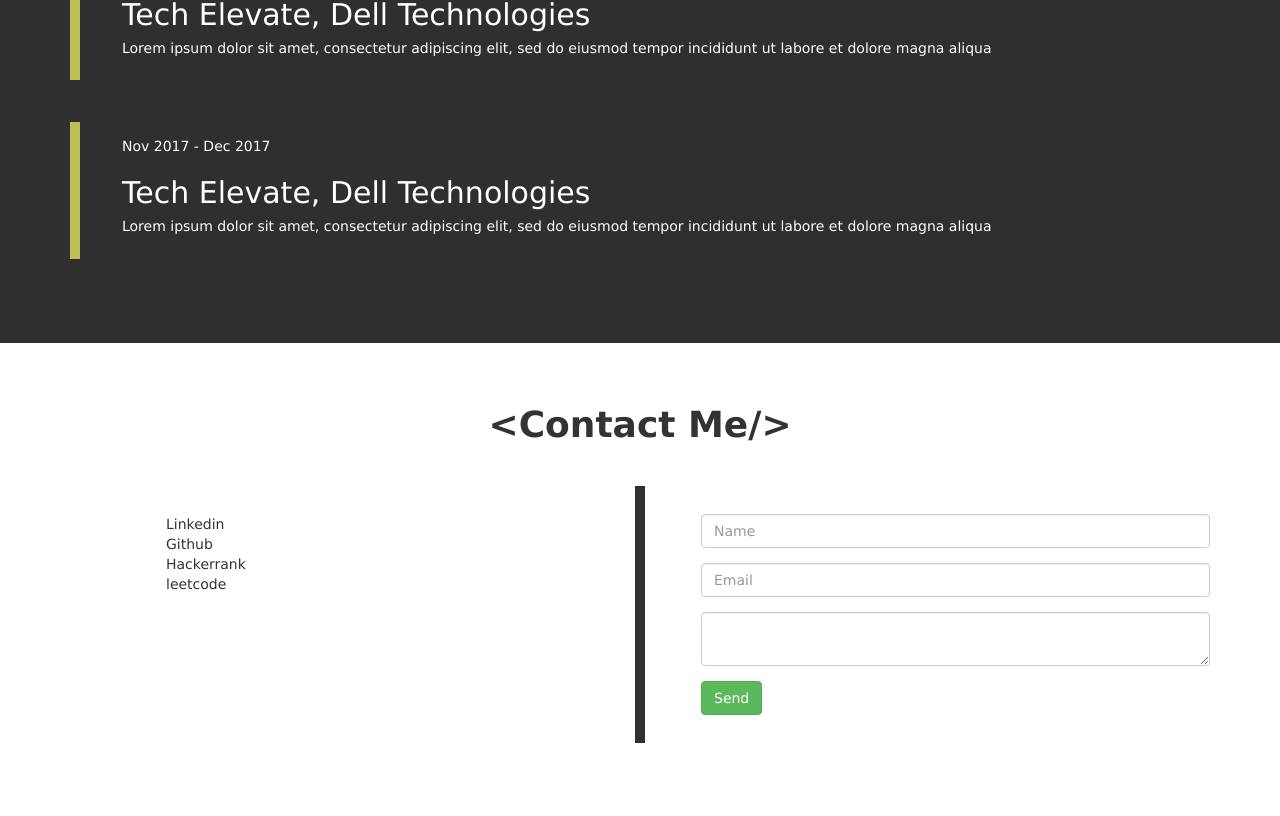
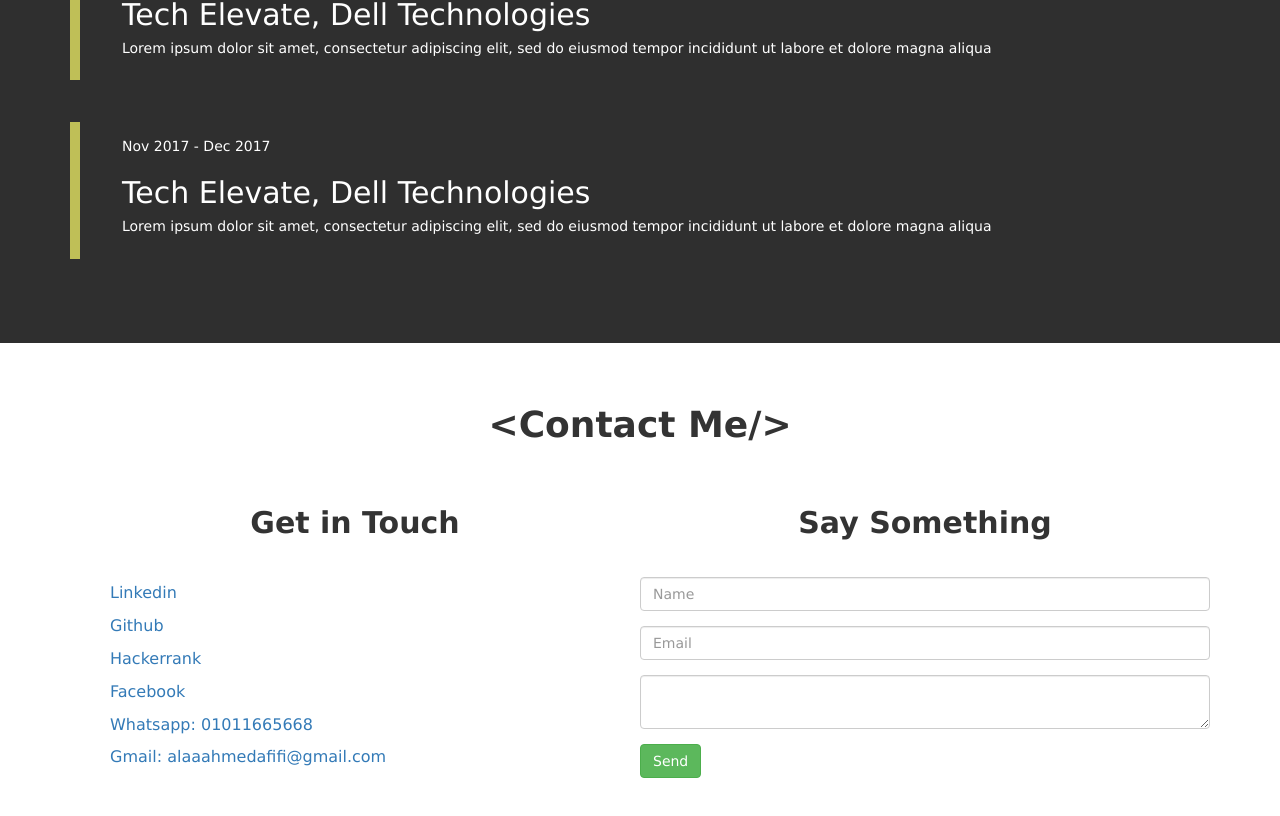
Before and after one commit to afifialaa/portfolio, an Angular app: page / in a window 1280 px wide. Shown: the part 2469-3285 px from the top of the page. Before the commit the page ends 3254 px from the top, so only its background shows below. Built offline with nearby package versions, Linux system fonts and the light colour scheme.

Commit message:
social links placeholder

```diff
--- a/src/app/contactme/contactme.component.css
+++ b/src/app/contactme/contactme.component.css
@@ -2,6 +2,7 @@
     padding-top: 3em;
     padding-bottom: 3em;
 }
+
 
 #contactme > h1 {
     font-weight: bold;
@@ -20,23 +21,35 @@
 
 .content{
     margin-top: 3em;
+    /* display: grid;
+    grid-template-columns: auto auto; */
     display: flex;
     flex-direction: row;
 }
 
 .content > div {
     width: 100%;
-    padding: 2em 0em 2em 4em;
 }
 
-.links-section {
-    border-right: 5px solid var(--primary-color);
+.content > div > h2 {
+    text-align: center;
+    font-weight: bold;
 }
 
 .links-section > ul {
     list-style-type: none;
 }
 
-.msg-section {
-    border-left: 5px solid var(--primary-color);
+.links-section > ul  {
+    text-align: left;
+    padding-top: 2em;
 }
+
+.links-section li {
+    font-size: 16px;
+    padding: 5px 0px;
+}
+
+.msg-section > form {
+    padding-top: 2em;
+}
--- a/src/app/contactme/contactme.component.html
+++ b/src/app/contactme/contactme.component.html
@@ -2,14 +2,18 @@
     <h1>Contact Me</h1>
     <div class="container content">
         <div class="links-section">
+            <h2>Get in Touch </h2>
             <ul>
-                <li>Linkedin</li>
-                <li>Github</li>
-                <li>Hackerrank</li>
-                <li>leetcode</li>
+                <li><a href="https://www.linkedin.com/in/alaa-afifi-899688144/" target="_blank"> Linkedin </a> </li>
+                <li><a href="https://github.com/afifialaa" targert="_blank">Github</a></li>
+                <li><a href="https://www.hackerrank.com/alaaahmedafifi" target="_blank">Hackerrank</a></li>
+                <li><a href="https://facebook.com" target="_blank">Facebook</a></li>
+                <li><a href="#" target="_blank">Whatsapp: 01011665668</a></li>
+                <li><a href="#" target="_blank">Gmail: alaaahmedafifi@gmail.com</a></li>
             </ul>
         </div>
         <div class="msg-section">
+            <h2>Say Something</h2>
             <form>
                 <div class="form-group">
                     <input type="text" class="form-control" placeholder="Name">
--- a/src/app/experience/experience.component.css
+++ b/src/app/experience/experience.component.css
@@ -16,13 +16,15 @@
 }
 
 #experience > h1::after {
-    content: '/>'
+    content: '/>';
 }
+
 
 .exp-item{
     padding: 1em 0em 1em 3em;
     margin: 3em 0;
     border-left: 10px solid var(--accent-color);
+    transition: 250ms ease-in-out;
 }
 
 
```
